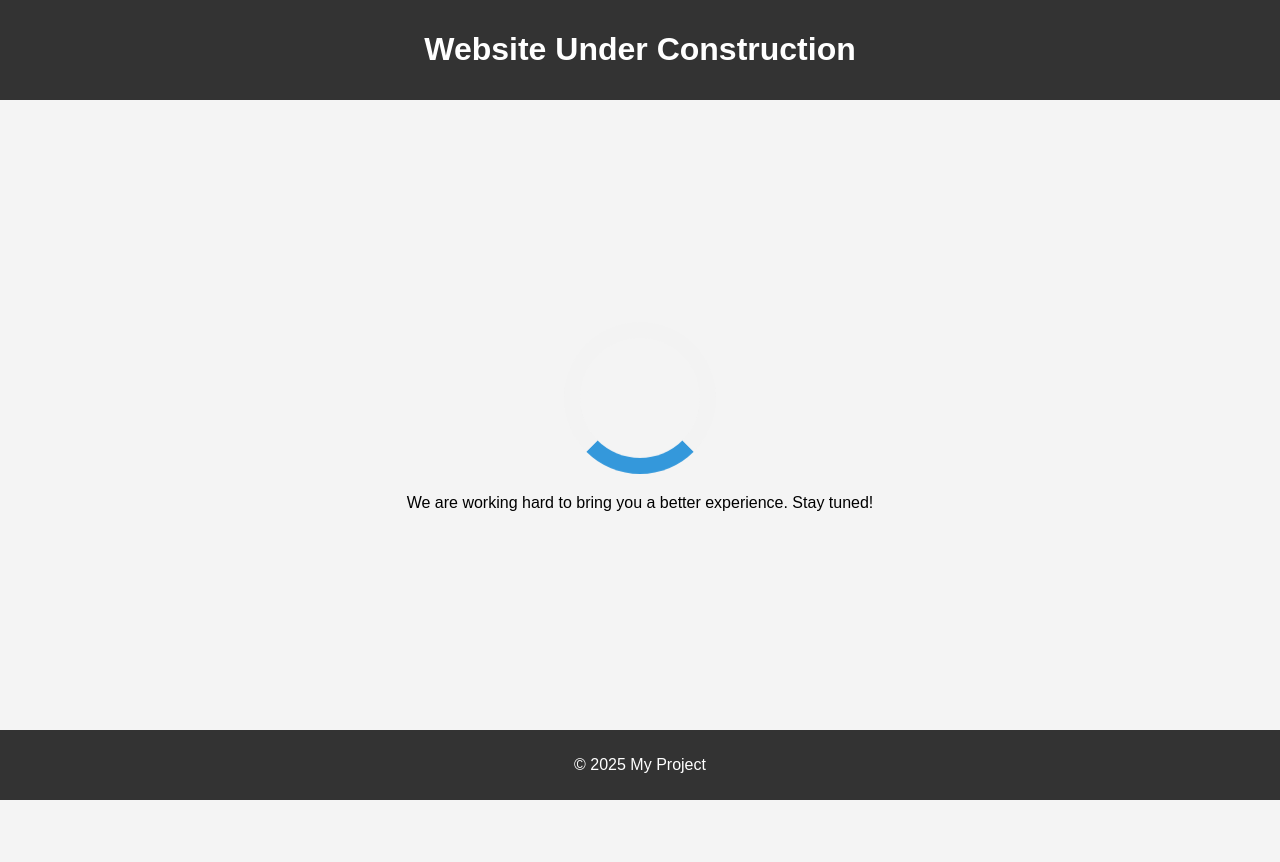
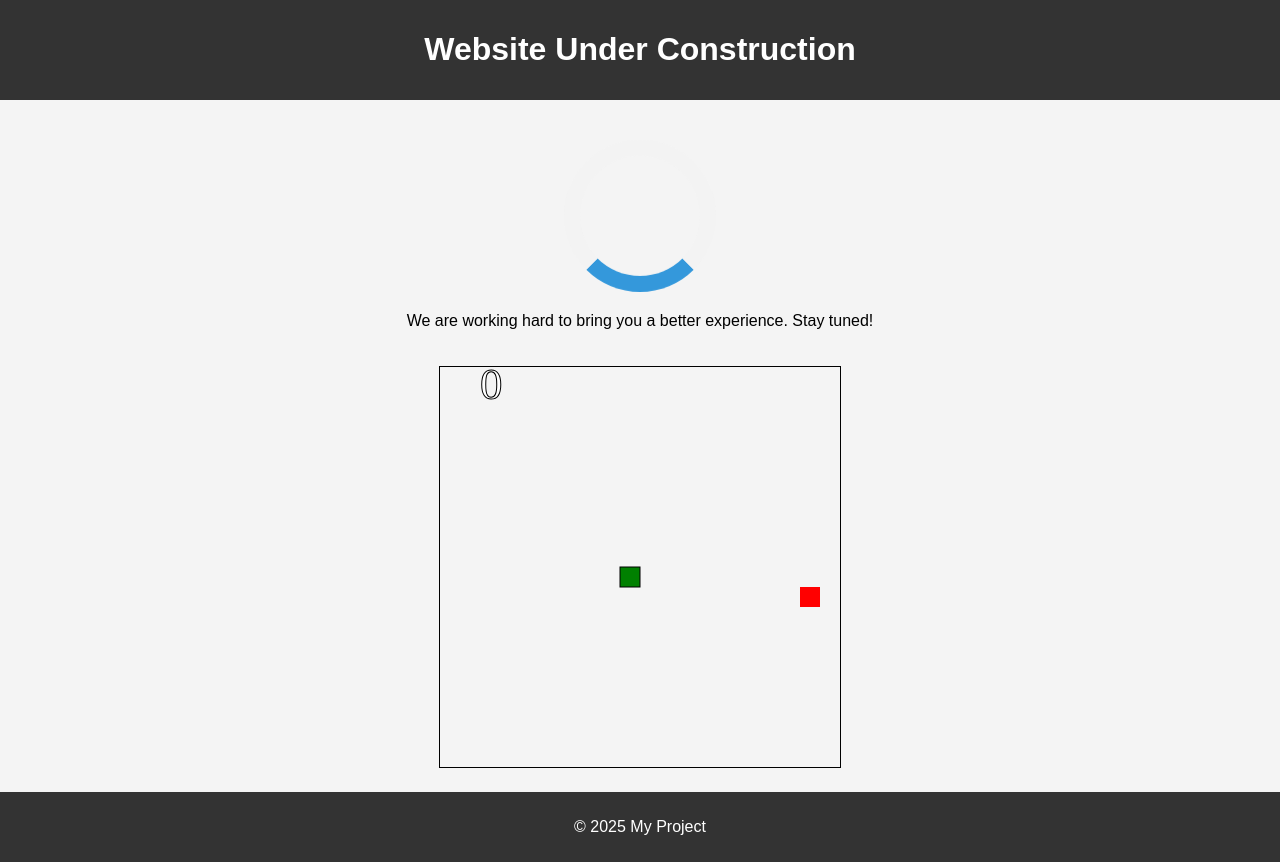
Before and after one commit to Lyppo/Lyppo.github.io, a plain HTML site: page index.html in a window 1280 px wide. Before the commit the page ends 800 px from the top, so only its background shows below. Drawn offline with Linux system fonts and the light colour scheme.

Commit message:
ajout d'un snake pas ouf

```diff
--- a/index.html
+++ b/index.html
@@ -5,6 +5,7 @@
     <meta name="viewport" content="width=device-width, initial-scale=1.0">
     <title>Under Construction</title>
     <link rel="stylesheet" href="styles.css">
+    <script src="snake.js" defer></script>
 </head>
 <body>
     <header>
@@ -14,6 +15,7 @@
         <div class="construction-container">
             <div class="loader"></div>
             <p>We are working hard to bring you a better experience. Stay tuned!</p>
+            <canvas id="snakeGame" width="400" height="400"></canvas>
         </div>
     </main>
     <footer>
--- /dev/null
+++ b/snake.js
@@ -0,0 +1,95 @@
+const canvas = document.getElementById("snakeGame");
+const ctx = canvas.getContext("2d");
+
+const box = 20;
+let snake = [];
+snake[0] = { x: 9 * box, y: 10 * box };
+
+let food = {
+    x: Math.floor(Math.random() * 19 + 1) * box,
+    y: Math.floor(Math.random() * 19 + 1) * box
+};
+
+let score = 0;
+let d;
+
+document.addEventListener("keydown", direction);
+
+function direction(event) {
+    if (event.keyCode == 37 && d != "RIGHT") {
+        d = "LEFT";
+    } else if (event.keyCode == 38 && d != "DOWN") {
+        d = "UP";
+    } else if (event.keyCode == 39 && d != "LEFT") {
+        d = "RIGHT";
+    } else if (event.keyCode == 40 && d != "UP") {
+        d = "DOWN";
+    }
+}
+
+function collision(newHead, snake) {
+    for (let i = 0; i < snake.length; i++) {
+        if (newHead.x == snake[i].x && newHead.y == snake[i].y) {
+            return true;
+        }
+    }
+    return false;
+}
+
+function draw() {
+    ctx.clearRect(0, 0, canvas.width, canvas.height);
+
+    for (let i = 0; i < snake.length; i++) {
+        ctx.fillStyle = (i == 0) ? "green" : "blue"; // Change body color to blue
+        ctx.fillRect(snake[i].x, snake[i].y, box, box);
+
+        ctx.strokeStyle = "black"; // Change border color to black
+        ctx.strokeRect(snake[i].x, snake[i].y, box, box);
+    }
+
+    ctx.fillStyle = "red";
+    ctx.fillRect(food.x, food.y, box, box);
+
+    let snakeX = snake[0].x;
+    let snakeY = snake[0].y;
+
+    if (d == "LEFT") snakeX -= box;
+    if (d == "UP") snakeY -= box;
+    if (d == "RIGHT") snakeX += box;
+    if (d == "DOWN") snakeY += box;
+
+    // Infinite grid logic
+    if (snakeX < 0) snakeX = canvas.width - box;
+    if (snakeY < 0) snakeY = canvas.height - box;
+    if (snakeX >= canvas.width) snakeX = 0;
+    if (snakeY >= canvas.height) snakeY = 0;
+
+    if (snakeX == food.x && snakeY == food.y) {
+        score++;
+        food = {
+            x: Math.floor(Math.random() * 19 + 1) * box,
+            y: Math.floor(Math.random() * 19 + 1) * box
+        };
+    } else {
+        snake.pop();
+    }
+
+    let newHead = {
+        x: snakeX,
+        y: snakeY
+    };
+
+    if (collision(newHead, snake)) {
+        clearInterval(game);
+    }
+
+    snake.unshift(newHead);
+
+    ctx.fillStyle = "white";
+    ctx.font = "45px Changa one";
+    ctx.fillText(score, 2 * box, 1.6 * box);
+    ctx.strokeStyle = "black"; // Add border to score
+    ctx.strokeText(score, 2 * box, 1.6 * box);
+}
+
+let game = setInterval(draw, 100);
--- a/styles.css
+++ b/styles.css
@@ -60,6 +60,11 @@ main {
     100% { transform: rotate(360deg); }
 }
 
+#snakeGame {
+    border: 1px solid #000;
+    margin-top: 20px;
+}
+
 footer {
     background: #333;
     color: #fff;
```
